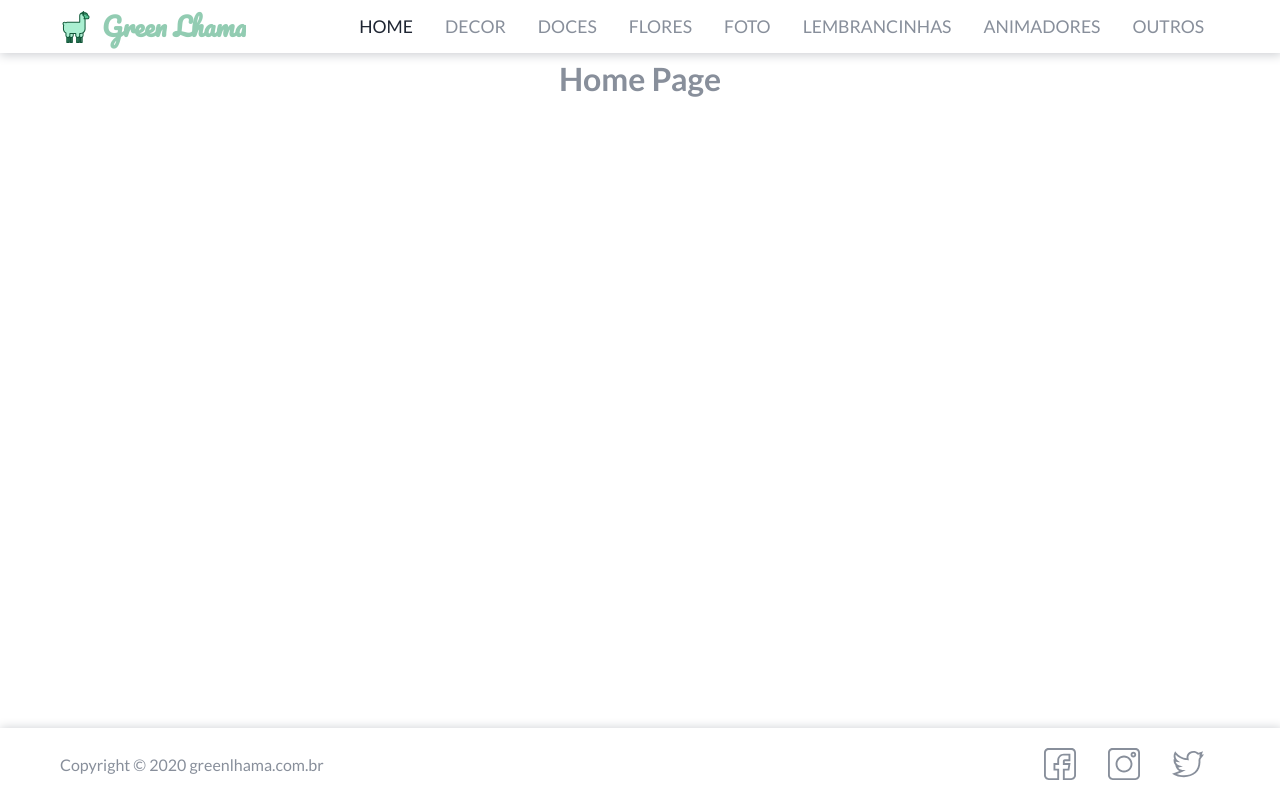
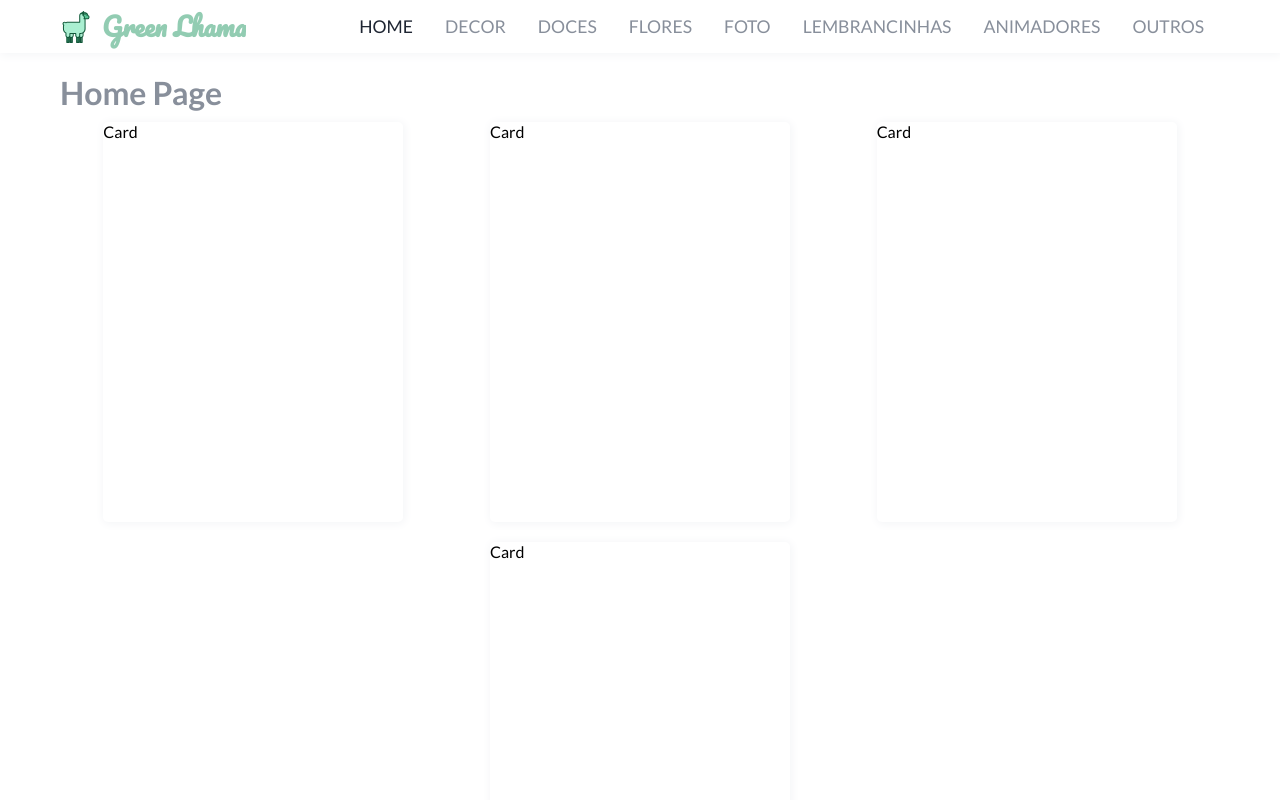
Before and after one commit to sergeipaderov/party, a React (Create React App) app: page / in a window 1280 px wide. Shown: the top 800 px of the page. Built offline with nearby package versions, Linux system fonts and the light colour scheme.

Commit message:
created Product-card & card-list

```diff
--- a/src/App.css
+++ b/src/App.css
@@ -1,5 +1,6 @@
 .App {
   overflow: hidden;
+  background-color: #fff;
 }
 
 .app-container {
@@ -13,9 +14,10 @@
 .main {
   height: 100%;
   min-height: 83vh;
-  padding: 0 60px;
+  padding: 20px 60px;
   z-index: 1;
   max-width: 1600px;
   display: flex;
   justify-content: center;
+  flex-direction: column;
 }
--- a/src/assets/styles/theme.js
+++ b/src/assets/styles/theme.js
@@ -3,7 +3,7 @@ const theme = {
   secondary: '#888f9b',
   third: '#1F2633',
   accent: '#92ccb2',
-  shadow: '#cdcfd3',
+  shadow: '#f4f5f7',
 }
 
 export default theme
--- /dev/null
+++ b/src/components/CardList/index.js
@@ -0,0 +1,24 @@
+import React, { memo, useState } from 'react'
+
+import ProductCard from '../ProductCard'
+
+import { Root } from './style'
+
+function CardLIst() {
+  // const [show, setShow] = useState(false)
+
+  // const toggleMenu = () => {
+  //   setShow(!show)
+  // }
+
+  return (
+    <Root>
+      <ProductCard />
+      <ProductCard />
+      <ProductCard />
+      <ProductCard />
+    </Root>
+  )
+}
+
+export default memo(CardLIst)
--- /dev/null
+++ b/src/components/CardList/style.js
@@ -0,0 +1,8 @@
+import styled from 'styled-components'
+
+export const Root = styled.div`
+  display: flex;
+  max-width: 1600px;
+  flex-wrap: wrap;
+  justify-content: space-around;
+`
--- /dev/null
+++ b/src/components/ProductCard/index.js
@@ -0,0 +1,15 @@
+import React, { memo, useState } from 'react'
+
+import { Card } from './style'
+
+function ProductCard() {
+  const [show, setShow] = useState(false)
+
+  const toggleMenu = () => {
+    setShow(!show)
+  }
+
+  return <Card>Card</Card>
+}
+
+export default memo(ProductCard)
--- /dev/null
+++ b/src/components/ProductCard/style.js
@@ -0,0 +1,11 @@
+import styled from 'styled-components'
+import { NavLink } from 'react-router-dom'
+
+export const Card = styled.div`
+  width: 300px;
+  height: 400px;
+  border-radius: 5px;
+  background-color: #fff;
+  box-shadow: 1px 1px 10px 1px ${({ theme }) => theme.shadow};
+  margin: 10px;
+`
--- a/src/pages/Home/index.js
+++ b/src/pages/Home/index.js
@@ -1,10 +1,15 @@
 import React, { Component } from 'react'
+
+import CardList from '../../components/CardList'
 
 class HomePage extends Component {
   render() {
     return (
       <>
         <h1 style={{ color: '#888f9b' }}>Home Page</h1>
+        <CardList />
+        <CardList />
+        <CardList />
       </>
     )
   }
```
